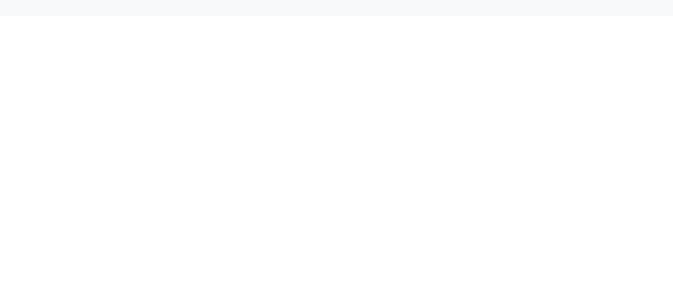
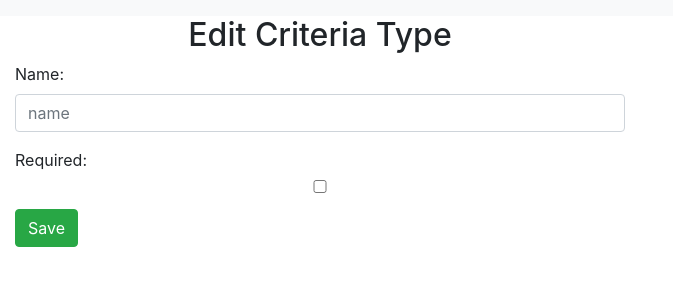
Before and after one commit to woocourt/woocourt-frontend, an Angular app: page /edit-criteria in a window 1280 px wide. Before the commit this address led to /. Shown: the top 300 px of the page, without its empty margins (0-673 px from the left). Built offline with nearby package versions, Linux system fonts and the light colour scheme; no server answers.

Commit message:
add edit page and load data

```diff
--- a/src/app/app.module.ts
+++ b/src/app/app.module.ts
@@ -19,6 +19,7 @@ import { AddCriteriaComponent } from './criteria/add-criteria/add-criteria.compo
 import { ListCharacterComponent } from './character/list-character/list-character.component'
 
 import {ListCriteriaComponent} from './criteria/list-criteria/list-criteria.component'
+import { EditCriteriaComponent } from './criteria/edit-criteria/edit-criteria.component'
 
 @NgModule({
   declarations: [
@@ -34,6 +35,7 @@ import {ListCriteriaComponent} from './criteria/list-criteria/list-criteria.comp
     AddCriteriaComponent,
     ListCharacterComponent,
     ListCriteriaComponent,
+    EditCriteriaComponent,
   ],
   imports: [
     BrowserModule,
--- a/src/app/app.routing.ts
+++ b/src/app/app.routing.ts
@@ -11,11 +11,13 @@ import {EditCharacterComponent} from './character/edit-character/edit-character.
 import {AddCriteriaComponent} from './criteria/add-criteria/add-criteria.component'
 
 import {ListCriteriaComponent} from './criteria/list-criteria/list-criteria.component'
+import { EditCriteriaComponent } from './criteria/edit-criteria/edit-criteria.component'
 
 const routes: Routes = [
   { path: 'list-criteria', component: ListCriteriaComponent },
   { path: '', component : ListCriteriaComponent },
   { path: 'add-criteria', component: AddCriteriaComponent},
+  { path: 'edit-criteria', component: EditCriteriaComponent},
 
   // old routes examples
   { path: 'login', component: LoginComponent },
--- /dev/null
+++ b/src/app/criteria/edit-criteria/edit-criteria.component.html
@@ -0,0 +1,14 @@
+<div class="col-md-6 user-container">
+        <h2 class="text-center">Edit Criteria Type</h2>
+        <form [formGroup]="addForm" (ngSubmit)="onSubmit()">
+          <div class="form-group">
+            <label for="name">Name:</label>
+            <input type="text" formControlName="name" placeholder="name" name="title" class="form-control" id="name" [value]="criteriaType.name">
+          </div>
+          <div class="form-group">
+            <label for="required">Required:</label>
+            <input type="checkbox" formControlName="required" name="required" class="form-control" id="required" [checked]="criteriaType.required">
+          </div>
+          <button class="btn btn-success">Save</button>
+        </form>
+      </div>
--- /dev/null
+++ b/src/app/criteria/edit-criteria/edit-criteria.component.ts
@@ -0,0 +1,49 @@
+import { Component, OnInit } from '@angular/core'
+import {FormBuilder, FormGroup, Validators} from '@angular/forms'
+import {Router} from '@angular/router'
+import {ApiService} from '../../service/api.service'
+import { CriteriaType } from 'src/app/model/criteriaType.model'
+
+@Component({
+  selector: 'app-edit-criteria',
+  templateUrl: './edit-criteria.component.html',
+  styleUrls: ['./edit-criteria.component.css'],
+})
+export class EditCriteriaComponent implements OnInit {
+
+  criteriaType: CriteriaType
+
+  constructor(private formBuilder: FormBuilder, private router: Router, private apiService: ApiService) { }
+
+  addForm: FormGroup
+
+  ngOnInit() {
+    this.criteriaType = new CriteriaType()
+    this.apiService.getCriteriaType(window.localStorage.getItem('criteriaTypeId'))
+    .subscribe( (data: CriteriaType) => {
+      this.criteriaType = data
+      console.log('criteria', this.criteriaType)
+    })
+
+    this.addForm = this.formBuilder.group({
+      id: [],
+      name: ['', Validators.required],
+      required: [false],
+    })
+
+  }
+
+  onSubmit() {
+    const payload = {
+      id: null,
+      name: this.addForm.value.name,
+      required: this.addForm.value.required,
+    }
+    console.log('form value', payload)
+    this.apiService.addCriteriaType(payload)
+      .subscribe( _ => {
+        this.router.navigate(['list-criteria'])
+      })
+  }
+
+}
--- a/src/app/criteria/list-criteria/list-criteria.component.ts
+++ b/src/app/criteria/list-criteria/list-criteria.component.ts
@@ -36,11 +36,11 @@ export class ListCriteriaComponent implements OnInit {
     this.router.navigate(['add-criteria'])
   }
 
-  // editCharacter(character: Character): void {
-  //   window.localStorage.removeItem('editCharacterId')
-  //   window.localStorage.setItem('editCharacterId', character.id.toString())
-  //   this.router.navigate(['edit-character'])
-  // }
+  editCriteriaType(criteriaType: CriteriaType): void {
+    window.localStorage.removeItem('criteriaTypeId')
+    window.localStorage.setItem('criteriaTypeId', criteriaType.id.toString())
+    this.router.navigate(['edit-criteria'])
+  }
 
 
 
--- a/src/app/service/api.service.ts
+++ b/src/app/service/api.service.ts
@@ -16,6 +16,10 @@ export class ApiService {
 
   getCriteriaTypes(): Observable<any> {
     return this.http.get<any>(`${this.baseUrl}/criteria`)
+  }
+
+  getCriteriaType(id: string): Observable<CriteriaType> {
+    return this.http.get<any>(`${this.baseUrl}/criteria/${id}`)
   }
 
   deleteCriteriaType(id: string): Observable<ApiResponse> {
```
Also changed, not shown: src/app/criteria/edit-criteria/edit-criteria.component.css (added), 1 other file (tests, documents, lock files or other folders).
